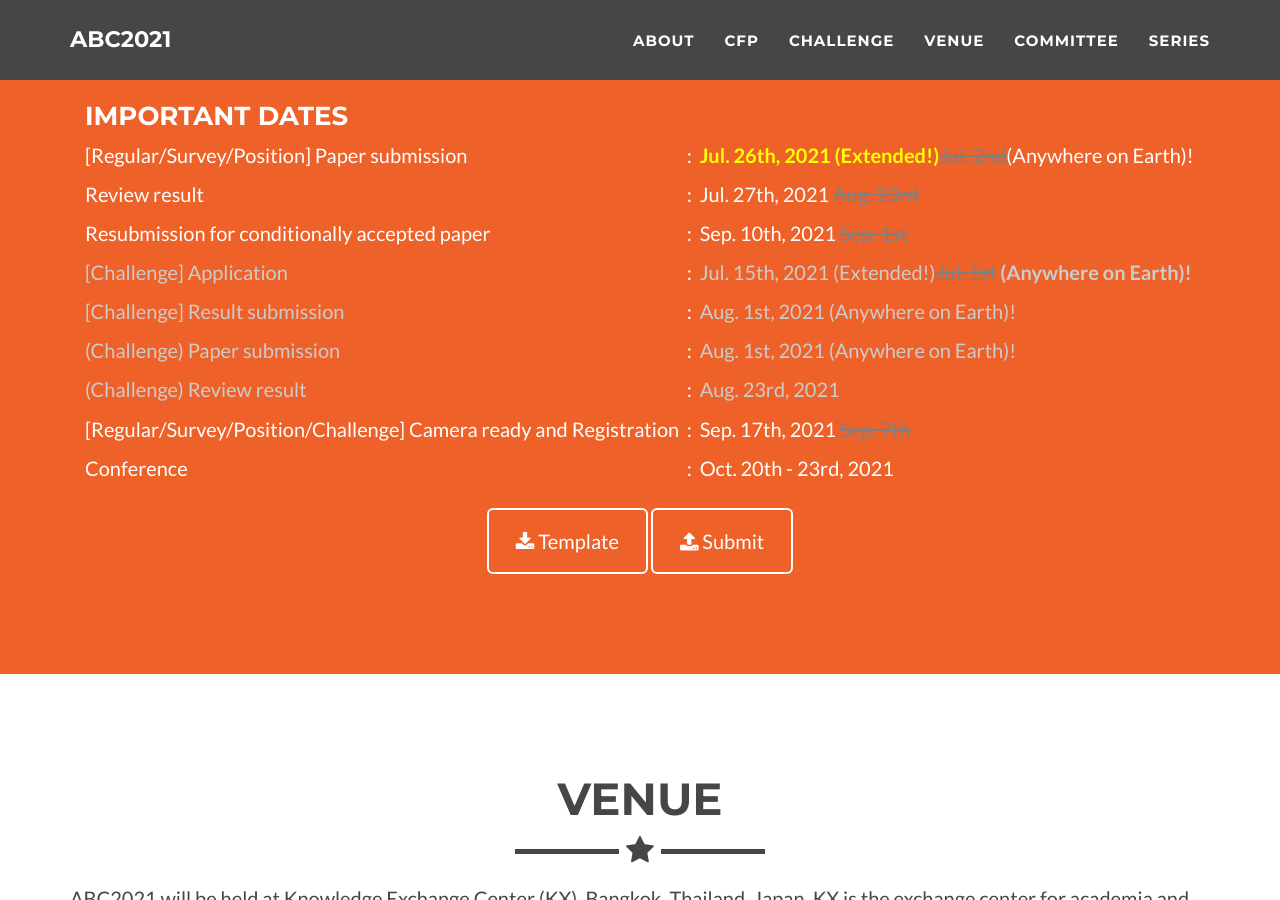
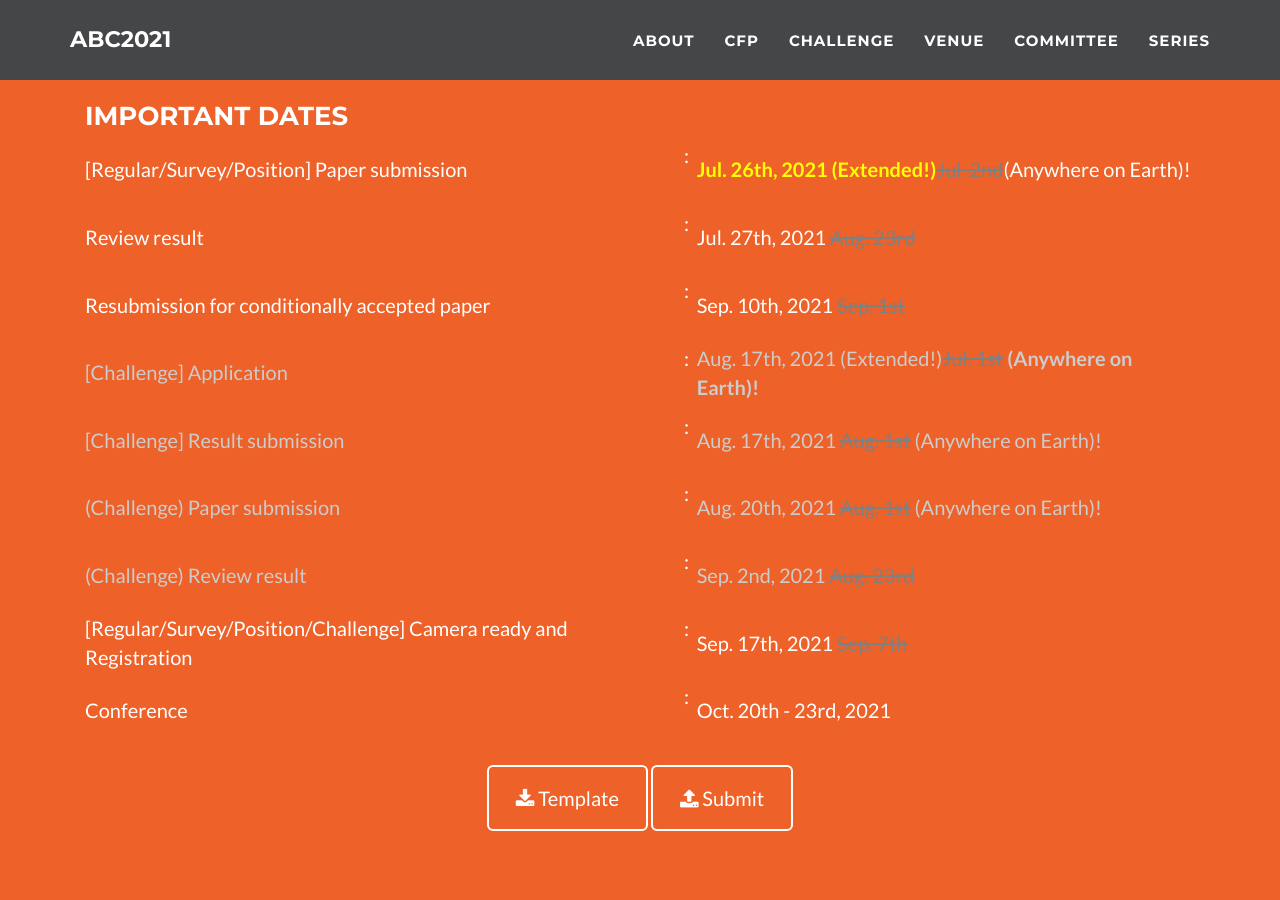
Before and after one commit to abc-research/abc-research.github.io, a Jekyll site: the page built from index.html, in a window 1280 px wide and 900 px high, scrolled down 2573 px. Built offline with Jekyll 4.4.1, drawn with Linux system fonts in a browser that asks for light colours.

Commit message:
Update _config.yml

```diff
--- a/_config.yml
+++ b/_config.yml
@@ -252,14 +252,14 @@ cfp:
     - name: "Resubmission for conditionally accepted paper"
       date: Sep. 10th, 2021 <strike style="color:gray">Sep. 1st</strike>
     - name: <span style="color:#CCCCCC">[Challenge] Application</span>
-      date: <span style="color:#CCCCCC">Jul. 15th, 2021 (Extended!)</b><strike style="color:gray">Jul. 1st</strike> <b>  (Anywhere on Earth)!</span>
+      date: <span style="color:#CCCCCC">Aug. 17th, 2021 (Extended!)</b><strike style="color:gray">Jul. 1st</strike> <b>  (Anywhere on Earth)!</span>
     - name: <span style="color:#CCCCCC">[Challenge] Result submission</span>
-      date: <span style="color:#CCCCCC">Aug. 1st, 2021 (Anywhere on Earth)!</span>
+      date: <span style="color:#CCCCCC">Aug. 17th, 2021 <strike style="color:gray">Aug. 1st</strike> (Anywhere on Earth)!</span>
 # Aug. 9th: review deadline
     - name: <span style="color:#CCCCCC">(Challenge) Paper submission</span>
-      date: <span style="color:#CCCCCC">Aug. 1st, 2021 (Anywhere on Earth)!</span>
+      date: <span style="color:#CCCCCC">Aug. 20th, 2021 <strike style="color:gray">Aug. 1st</strike> (Anywhere on Earth)!</span>
     - name: <span style="color:#CCCCCC">(Challenge) Review result</span>
-      date: <span style="color:#CCCCCC">Aug. 23rd, 2021</span>
+      date: <span style="color:#CCCCCC">Sep. 2nd, 2021 <strike style="color:gray">Aug. 23rd</strike></span>
     - name: '[Regular/Survey/Position/Challenge] Camera ready and Registration'
       date: Sep. 17th, 2021 <strike style="color:gray">Sep. 7th</strike>
 # Sep. 15th: submit to the publisher
```
